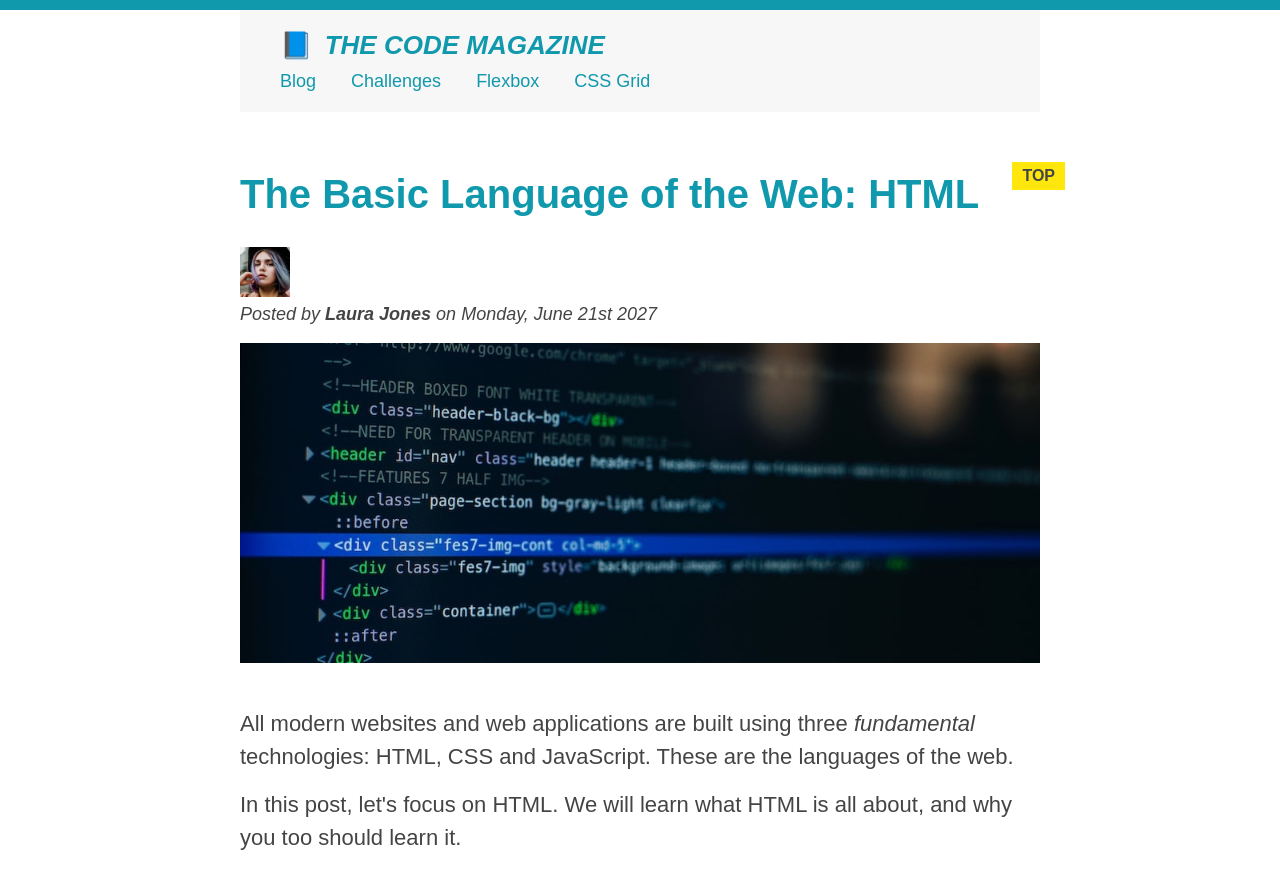
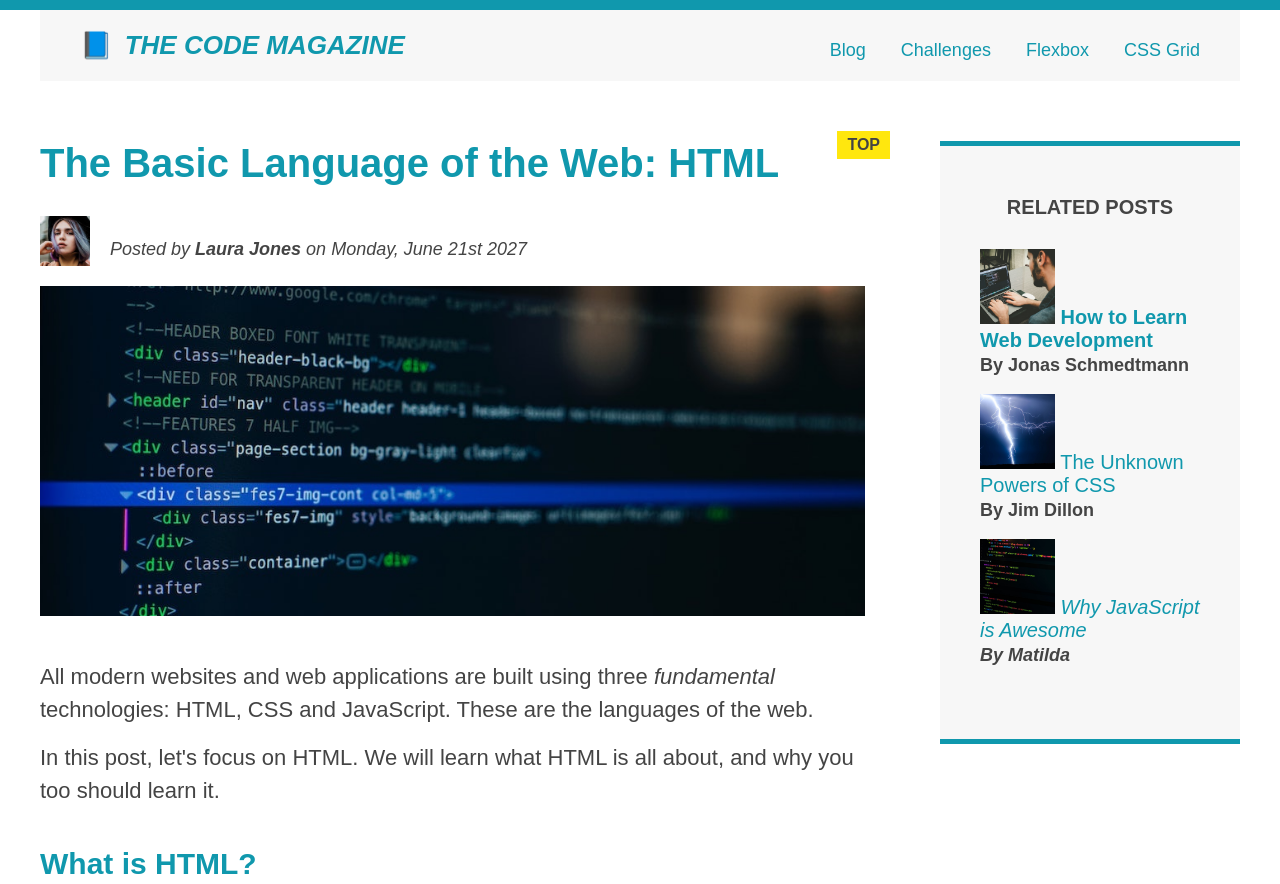
Before and after one commit to vcbalandra/SSCGI_BuildResponsiveReal-WorldWebsitesWIthHtmlAndCss-Balandra, a plain HTML site: page 04-CSS-Layouts/index.html in a window 1280 px wide. Shown: the top 884 px of the page. Drawn offline with Linux system fonts and the light colour scheme.

Commit message:
Adding float to css

```diff
--- a/04-CSS-Layouts/index.html
+++ b/04-CSS-Layouts/index.html
@@ -18,7 +18,7 @@
     -->
 
     <div class="container">
-      <header class="main-header">
+      <header class="main-header clearfix">
         <h1>📘 The Code Magazine</h1>
 
         <nav>
@@ -28,6 +28,7 @@
           <a href="#">Flexbox</a>
           <a href="#">CSS Grid</a>
         </nav>
+        <div class="clear"></div>
       </header>
 
       <article>
@@ -39,9 +40,10 @@
             alt="Headshot of Laura Jones"
             height="50"
             width="50"
+            class="author-img"
           />
 
-          <p id="author">
+          <p id="author" class="author">
             Posted by <strong>Laura Jones</strong> on Monday, June 21st 2027
           </p>
 
--- a/04-CSS-Layouts/style.css
+++ b/04-CSS-Layouts/style.css
@@ -2,6 +2,7 @@
   /* border-top: 10px solid #1098ad; */
   margin: 0;
   padding: 0;
+  box-sizing: border-box;
 }
 
 /* PAGE SECTIONS */
@@ -14,7 +15,7 @@ body {
 }
 
 .container {
-  width: 800px;
+  width: 1200px;
   /* margin-left: auto;
   margin-right: auto; */
   margin: 0 auto;
@@ -48,10 +49,7 @@ aside {
   background-color: #f7f7f7;
   border-top: 5px solid #1098ad;
   border-bottom: 5px solid #1098ad;
-  /* padding-top: 50px;
-  padding-bottom: 50px; */
-  padding: 50px 0;
-  width: 500px;
+  padding: 50px 40px;
 }
 
 /* SMALLER ELEMENTS */
@@ -82,6 +80,7 @@ h4 {
   font-size: 20px;
   text-transform: uppercase;
   text-align: center;
+  margin-bottom: 30px;
 }
 
 p {
@@ -134,6 +133,7 @@ li:last-child {
 
 .related {
   list-style: none;
+  margin-left: 0;
 }
 
 body {
@@ -265,3 +265,47 @@ footer p {
 nav p {
   font-size: 18px;
 } */
+
+.author-img {
+  float: left;
+  margin-bottom: 20px;
+}
+
+.author {
+  /* padding-left: 80px; */
+  float: left;
+  margin-top: 10px;
+  margin: 20px;
+}
+
+h1 {
+  float: left;
+}
+
+nav {
+  float: right;
+}
+
+.clear {
+  clear: both;
+}
+
+.clearfix::after {
+  clear: both;
+  content: '';
+  display: block;
+}
+
+article {
+  width: 825px;
+  float: left;
+}
+
+aside {
+  width: 300px;
+  float: right;
+}
+
+footer {
+  clear: both;
+}
```
